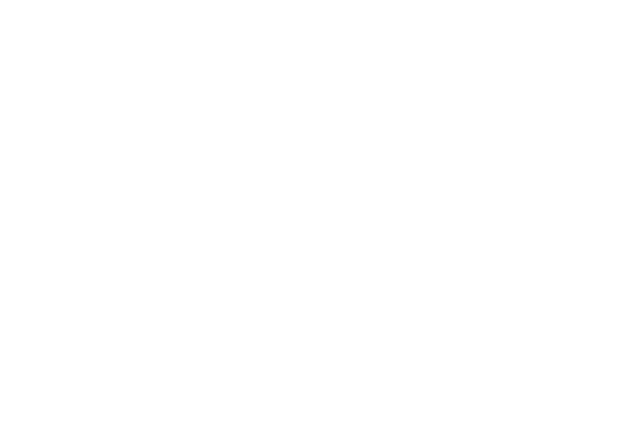
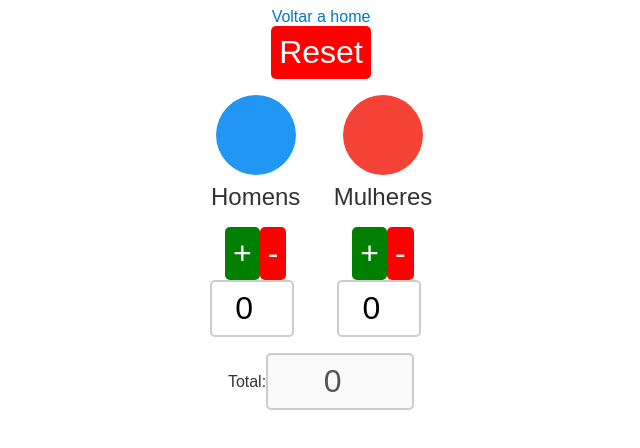
Before and after one commit to DaviAntonaji/fatec-lab-engenharia-react, a React (Create React App) app: page /aula2/atividade1 in a window 1280 px wide. Before the commit this address had no page. Shown: the top 448 px of the page, without its empty margins (319-959 px from the left). Built offline with nearby package versions, Linux system fonts and the light colour scheme.

Commit message:
Contador de generos

```diff
--- a/src/App.js
+++ b/src/App.js
@@ -3,13 +3,19 @@
 import Home from "./pages/Home/Home";
 import Relogio from "./pages/Aula1/Atividade1";
 import Letreiro from "./pages/Aula1/Atividade2";
+import ContadorGenero from "./pages/Aula2";
 
 function App() {
   return (<BrowserRouter>
     <Routes>
       <Route path="/" element={<Home />} />
+
+      {/* Aula 1 */}
       <Route path="/aula1/atividade1" element={<Relogio />} />
       <Route path="/aula1/atividade2" element={<Letreiro />} />
+      {/* Aula 2 */}
+      <Route path="/aula2/atividade1" element={<ContadorGenero />} />
+
     </Routes>
   </BrowserRouter>);
 }
--- /dev/null
+++ b/src/pages/Aula2/Contador.css
@@ -0,0 +1,62 @@
+.contador {
+    display: flex;
+    flex-direction: column;
+    align-items: center;
+    font-family: Arial, Helvetica, sans-serif;
+  }
+
+  .contador label {
+    font-size: 1.5rem;
+    margin-bottom: 0.5rem;
+  }
+
+  .contador-input-container {
+    display: flex;
+    align-items: center;
+    justify-content: center;
+  }
+
+  .contador input {
+    font-size: 2rem;
+    padding: 0.5rem;
+    border: 2px solid #ccc;
+    border-radius: 5px;
+    margin-right: 0.5rem;
+    width: 4rem;
+    text-align: center;
+  }
+
+  .contador-buttons-container {
+    display: flex;
+    flex-direction: row;
+    align-items: center;
+    justify-content: center;
+    margin-top: 0.5rem;
+  }
+
+  .contador-button-increment,
+  .contador-button-decrement {
+    font-size: 2rem;
+    padding: 0.5rem;
+    border: none;
+    border-radius: 5px;
+    color: #fff;
+    cursor: pointer;
+    transition: background-color 0.3s ease-in-out;
+  }
+
+  .contador-button-increment {
+    background-color: green;
+  }
+
+  .contador-button-decrement {
+    background-color: red;
+  }
+
+  .contador-button-increment:hover {
+    background-color: #006400;
+  }
+
+  .contador-button-decrement:hover {
+    background-color: #8b0000;
+  }
--- /dev/null
+++ b/src/pages/Aula2/Contador.js
@@ -0,0 +1,37 @@
+import React from "react";
+import "./Contador.css";
+
+const Contador = ({ value, onChange }) => {
+  const incrementCount = () => {
+    onChange(value + 1);
+  };
+
+  const decrementCount = () => {
+
+      onChange(value - 1);
+
+  };
+
+  return (
+    <div className="contador">
+      <div className="contador-buttons-container">
+        <button className="contador-button-increment" onClick={incrementCount}>
+          +
+        </button>
+        <button className="contador-button-decrement" onClick={decrementCount}>
+          -
+        </button>
+      </div>
+      <div className="contador-input-container">
+        <input
+          id="contador-input"
+          type="number"
+          value={value}
+          onChange={(e) => onChange(parseInt(e.target.value))}
+        />
+      </div>
+    </div>
+  );
+};
+
+export default Contador;
--- /dev/null
+++ b/src/pages/Aula2/ContadorGenero.css
@@ -0,0 +1,50 @@
+.contador-genero {
+    display: flex;
+    flex-direction: column;
+    align-items: center;
+    font-family: Arial, Helvetica, sans-serif;
+  }
+
+  .contador-genero-row {
+    display: flex;
+    flex-direction: row;
+    align-items: center;
+    justify-content: center;
+    margin-top: 1rem;
+  }
+
+  .contador-genero-column {
+    display: flex;
+    flex-direction: column;
+    align-items: center;
+    margin: 0 1rem;
+  }
+
+  .contador-genero-icon {
+    width: 5rem;
+    height: 5rem;
+    border-radius: 50%;
+    margin-bottom: 0.5rem;
+  }
+
+  .homem-icon {
+    background-color: #2196f3;
+  }
+
+  .mulher-icon {
+    background-color: #f44336;
+  }
+
+  .contador-genero-titulo {
+    font-size: 1.5rem;
+    margin-bottom: 0.5rem;
+  }
+
+  #contador-total-input {
+    font-size: 2rem;
+    padding: 0.5rem;
+    border: 2px solid #ccc;
+    border-radius: 5px;
+    width: 8rem;
+    text-align: center;
+  }
--- /dev/null
+++ b/src/pages/Aula2/index.js
@@ -0,0 +1,62 @@
+import React, { useState } from "react";
+import "./ContadorGenero.css";
+import Contador from "./Contador";
+import { Link } from 'react-router-dom';
+
+const ContadorGenero = () => {
+  const [homens, setHomens] = useState(0);
+  const [mulheres, setMulheres] = useState(0);
+  const [total, setTotal] = useState(0);
+
+  const handleHomensChange = (value) => {
+    if(value < 0) {
+        value = 0;
+    }
+    setHomens(value);
+    console.log("Mulheres", mulheres, "Homens", value);
+    setTotal(value + mulheres);
+  };
+
+  const handleMulheresChange = (value) => {
+    if(value < 0) {
+        value = 0;
+    }
+    setMulheres(value);
+    console.log("Mulheres", mulheres, "Homens", homens);
+    setTotal(homens + value);
+  };
+  const reset = () => {
+    setHomens(0);
+    setMulheres(0);
+    setTotal(0);
+  }
+
+  return (
+
+    <div className="contador-genero">
+      <Link to="/">Voltar a home</Link>
+      <button className="contador-button-decrement" onClick={reset}>
+          Reset
+        </button>
+      <div className="contador-genero-row">
+
+        <div className="contador-genero-column">
+          <div className="contador-genero-icon homem-icon"></div>
+          <div className="contador-genero-titulo">Homens</div>
+          <Contador value={homens} onChange={handleHomensChange} />
+        </div>
+        <div className="contador-genero-column">
+          <div className="contador-genero-icon mulher-icon"></div>
+          <div className="contador-genero-titulo">Mulheres</div>
+          <Contador value={mulheres} onChange={handleMulheresChange} />
+        </div>
+      </div>
+      <div className="contador-genero-row">
+        <label htmlFor="contador-total-input">Total:</label>
+        <input id="contador-total-input" type="number" value={total} disabled />
+      </div>
+    </div>
+  );
+};
+
+export default ContadorGenero;
--- a/src/pages/Home/Home.js
+++ b/src/pages/Home/Home.js
@@ -3,17 +3,23 @@
 
 function Home() {
   return (
-    <div class="container">
+    <div className="container">
       <h1>Atividades em React das aulas de Laboratório de Engenharia de Software</h1>
       <h2>Davi de Melo Antonaji</h2>
-      <div class="row">
-        <div class="coluna offset icon-box">
-          <h3 class="title">Aula 1</h3>
+      <div className="row">
+        <div className="offset icon-box">
+          <h3 className="title">Aula 1</h3>
           <div>
             <Link to="/aula1/atividade1">Atividade 1: Relógio</Link>
           </div>
           <div>
             <Link to="/aula1/atividade2">Atividade 2: Letreiro</Link>
+          </div>
+        </div>
+        <div className="offset icon-box">
+          <h3 className="title">Aula 2</h3>
+          <div>
+            <Link to="/aula2/atividade1">Atividade 1: Contador de Generos</Link>
           </div>
         </div>
       </div>
```
